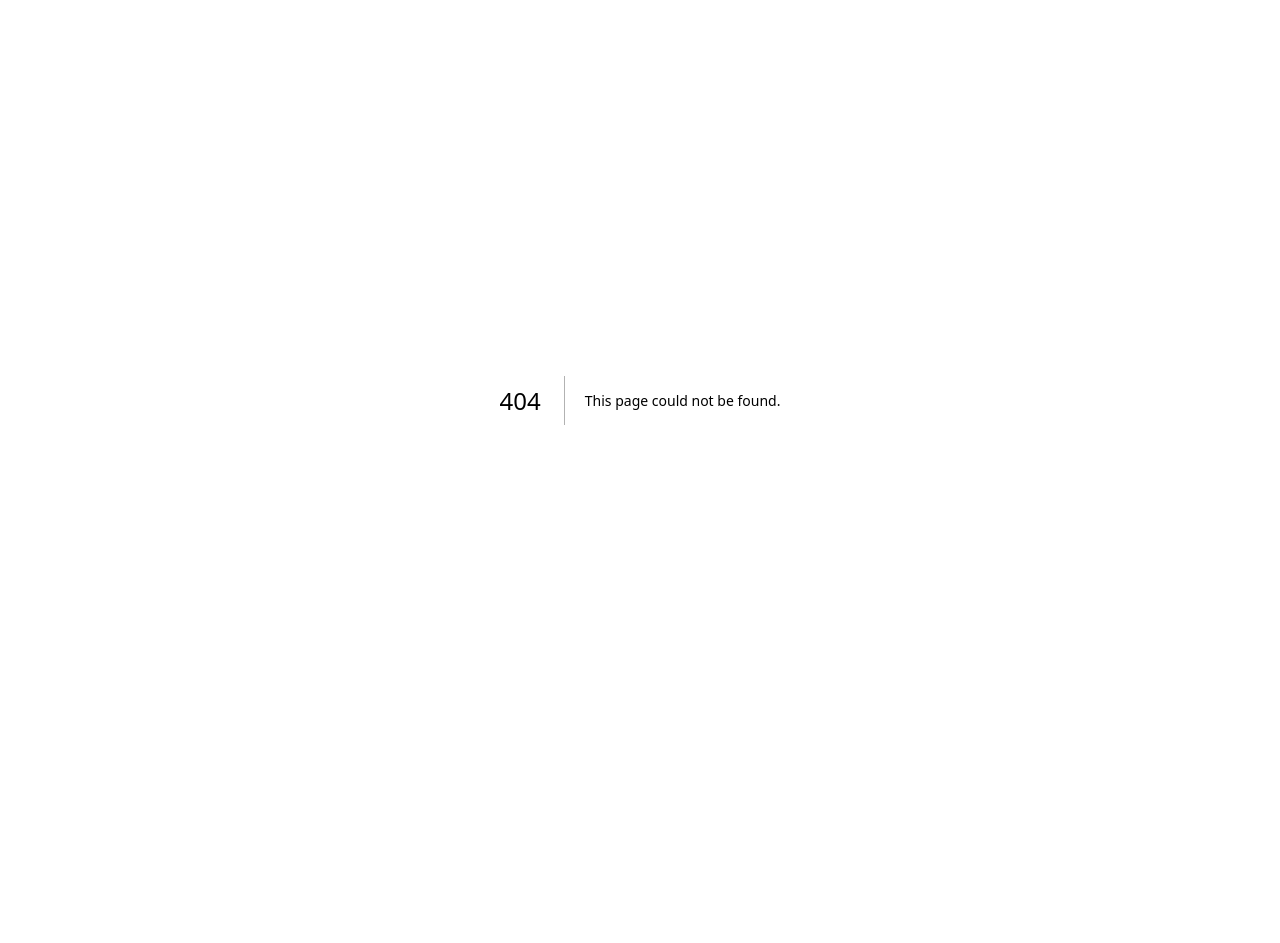
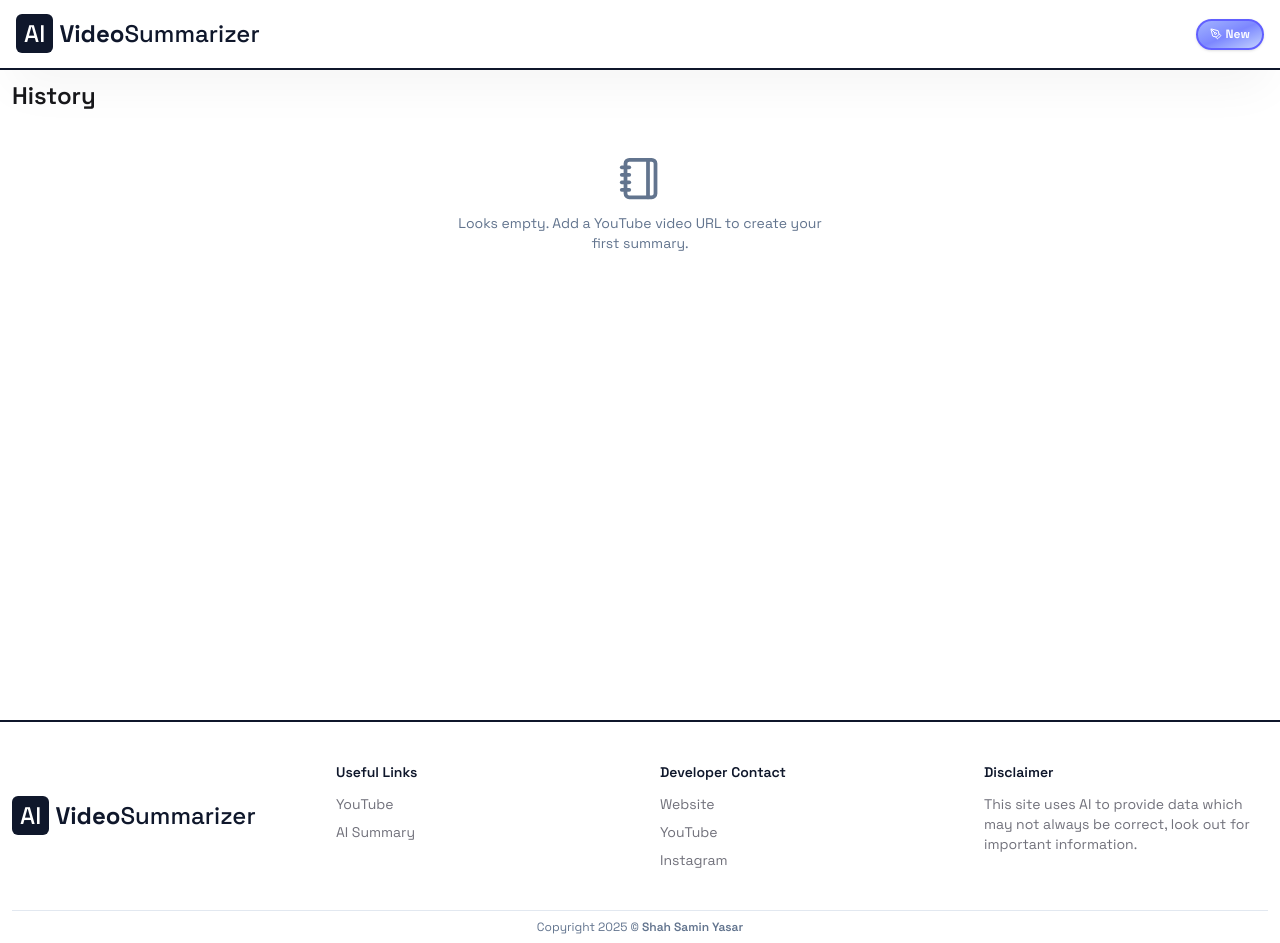
Before and after one commit to ShahSaminYasar/ai-video-summarizer, a Next.js app: page /history in a window 1280 px wide. Before the commit this address had no page. Before the commit the page ends 800 px from the top, so only its background shows below. Built offline with nearby package versions, Linux system fonts and the light colour scheme.

Commit message:
Added: History page; UI changes

```diff
--- a/next.config.mjs
+++ b/next.config.mjs
@@ -1,6 +1,13 @@
 /** @type {import('next').NextConfig} */
 const nextConfig = {
-  /* config options here */
+  images: {
+    remotePatterns: [
+      {
+        protocol: "https",
+        hostname: "**",
+      },
+    ],
+  },
 };
 
 export default nextConfig;
--- a/package.json
+++ b/package.json
@@ -17,6 +17,7 @@
     "html-entities": "^2.6.0",
     "html-react-parser": "^5.2.10",
     "lucide-react": "^0.554.0",
+    "moment-timezone": "^0.6.0",
     "motion": "^12.23.25",
     "next": "16.0.3",
     "next-themes": "^0.4.6",
--- /dev/null
+++ b/src/app/(main)/history/page.jsx
@@ -0,0 +1,81 @@
+"use client";
+import { Notebook, WandSparkles } from "lucide-react";
+import Image from "next/image";
+import Link from "next/link";
+import { useEffect, useState } from "react";
+import moment from "moment-timezone";
+
+const History = () => {
+  const [summaries, setSummaries] = useState(null);
+
+  useEffect(() => {
+    const getSetSummaries = () => {
+      const localSummaries =
+        JSON.parse(localStorage.getItem("summaries")) || [];
+
+      setSummaries(localSummaries);
+    };
+
+    getSetSummaries();
+  }, []);
+
+  return (
+    <div className="bg-white min-h-[90vh] text-black px-3 pt-[75px] md:pt-20 pb-3 grid font-space">
+      <div className="w-full max-w-7xl mx-auto">
+        <h2 className="text-2xl font-semibold text-zinc-900 block mb-3">
+          History
+        </h2>
+        {!summaries ? (
+          <div className="w-fit py-20 animate-pulse">Loading...</div>
+        ) : summaries?.length === 0 ? (
+          <div className="w-full flex flex-col items-center justify-center text-sm text-slate-500 font-normal gap-3 pt-8">
+            <Notebook size={45} />
+            <p className="block w-full max-w-sm text-center">
+              Looks empty. Add a YouTube video URL to create your first summary.
+            </p>
+          </div>
+        ) : (
+          <div className="w-full grid grid-cols-1 sm:grid-cols-2 md:grid-cols-3 gap-5">
+            {summaries?.map((s, i) => (
+              <div
+                key={`summary_${i}`}
+                className="w-full overflow-hidden items-center justify-center bg-slate-100 rounded-2xl relative shadow-sm border-2 border-indigo-600"
+              >
+                <Image
+                  width={300}
+                  height={300}
+                  alt={s?.title || `summary_${i}`}
+                  src={
+                    s?.thumbnail ||
+                    "https://thelearningprism.org/wp-content/uploads/2021/11/placeholder-wire-image.jpg"
+                  }
+                  className="w-full z-0 rounded-lg object-cover absolute top-0 left-0 h-full"
+                />
+
+                <div className="w-full px-3 py-10 flex flex-col items-center justify-center gap-2 relative z-10 bg-linear-to-br from-blue-800/40 via-indigo-900/70 to-indigo-800/40 backdrop-blur-[5px]">
+                  <h4 className="text-sm font-medium col-span-2 text-white block text-left">
+                    {s?.title}
+                  </h4>
+
+                  <span className="text-xs font-light text-white block mb-1">
+                    {moment(s?.datetime || new Date().toISOString()).format(
+                      "DD MMM YYYY"
+                    )}
+                  </span>
+
+                  <Link
+                    href={`/youtube-video-summary?link=${s?.video}&lang=${s?.language}`}
+                    className="w-fit flex items-center gap-2 rounded-full px-3 py-2 text-xs font-semibold text-indigo-100 bg-linear-to-br from-indigo-300 via-indigo-500 to-indigo-200 col-span-2 shadow-lg"
+                  >
+                    <WandSparkles size={15} /> View Summary
+                  </Link>
+                </div>
+              </div>
+            ))}
+          </div>
+        )}
+      </div>
+    </div>
+  );
+};
+export default History;
--- a/src/app/(main)/youtube-video-summary/page.jsx
+++ b/src/app/(main)/youtube-video-summary/page.jsx
@@ -145,6 +145,9 @@ const YTSummary = () => {
             transcript: getTranscript?.data?.data,
             summary: summaryData,
             language,
+            title: metadata?.title,
+            thumbnail: metadata?.thumbnail_url,
+            datetime: new Date().toISOString(),
           });
           localStorage.setItem("summaries", JSON.stringify(localSummaries));
           return setSummary(summaryData);
--- a/src/app/api/yt-description/route.js
+++ b/src/app/api/yt-description/route.js
@@ -52,7 +52,7 @@ export async function GET(req) {
 
     return NextResponse.json({
       ok: true,
-      data: description || "Description not found",
+      data: description || null,
       source: description ? getDescriptionSource(html, description) : "none",
     });
   } catch (error) {
--- a/src/components/Header.jsx
+++ b/src/components/Header.jsx
@@ -1,7 +1,18 @@
-import { Github, Globe, Instagram, Youtube } from "lucide-react";
+"use client";
+import {
+  Github,
+  Globe,
+  History,
+  Instagram,
+  PenTool,
+  Youtube,
+} from "lucide-react";
 import Link from "next/link";
+import { usePathname } from "next/navigation";
 
 const Header = () => {
+  const pathname = usePathname();
+
   return (
     <div className="w-full bg-white/95 backdrop-blur-sm px-2 h-[60px] md:h-[70px] fixed top-0 left-0 shadow-2xl shadow-black/5 z-50 flex items-center justify-center border-b-2 border-slate-900 font-space">
       <header className="w-full max-w-7xl mx-auto flex items-center justify-between px-2">
@@ -16,7 +27,7 @@ const Header = () => {
         </Link>
 
         <div className="flex flex-row items-center gap-3 text-zinc-600">
-          <Link
+          {/* <Link
             href={"https://shahsaminyasar.vercel.app"}
             target="_blank"
             className="block rounded-full aspect-square bg-slate-200 text-slate-500 p-2"
@@ -29,7 +40,24 @@ const Header = () => {
             className="block rounded-full aspect-square bg-slate-200 text-slate-500 p-2"
           >
             <Github size={15} />
-          </Link>
+          </Link> */}
+
+          {pathname?.includes("/youtube-video-summary") ||
+          pathname?.includes("/history") ? (
+            <Link
+              href={"/"}
+              className="flex items-center flex-nowrap flex-row gap-1 rounded-full text-xs bg-linear-to-br from-indigo-300 via-indigo-400 to-indigo-200 border-2 border-indigo-500 font-semibold text-white h-[31px] justify-center px-3 shadow-sm transition-all duration-75 active:scale-95"
+            >
+              <PenTool size={12} /> New
+            </Link>
+          ) : (
+            <Link
+              href={"/history"}
+              className="flex items-center flex-nowrap flex-row gap-1 rounded-full text-xs bg-linear-to-br from-indigo-300 via-indigo-400 to-indigo-200 border-2 border-indigo-500 font-semibold text-white h-[31px] justify-center px-3 shadow-sm transition-all duration-75 active:scale-95"
+            >
+              <History size={13} /> History
+            </Link>
+          )}
         </div>
       </header>
     </div>
```
Also changed, not shown: 1 other file (tests, documents, lock files or other folders).
